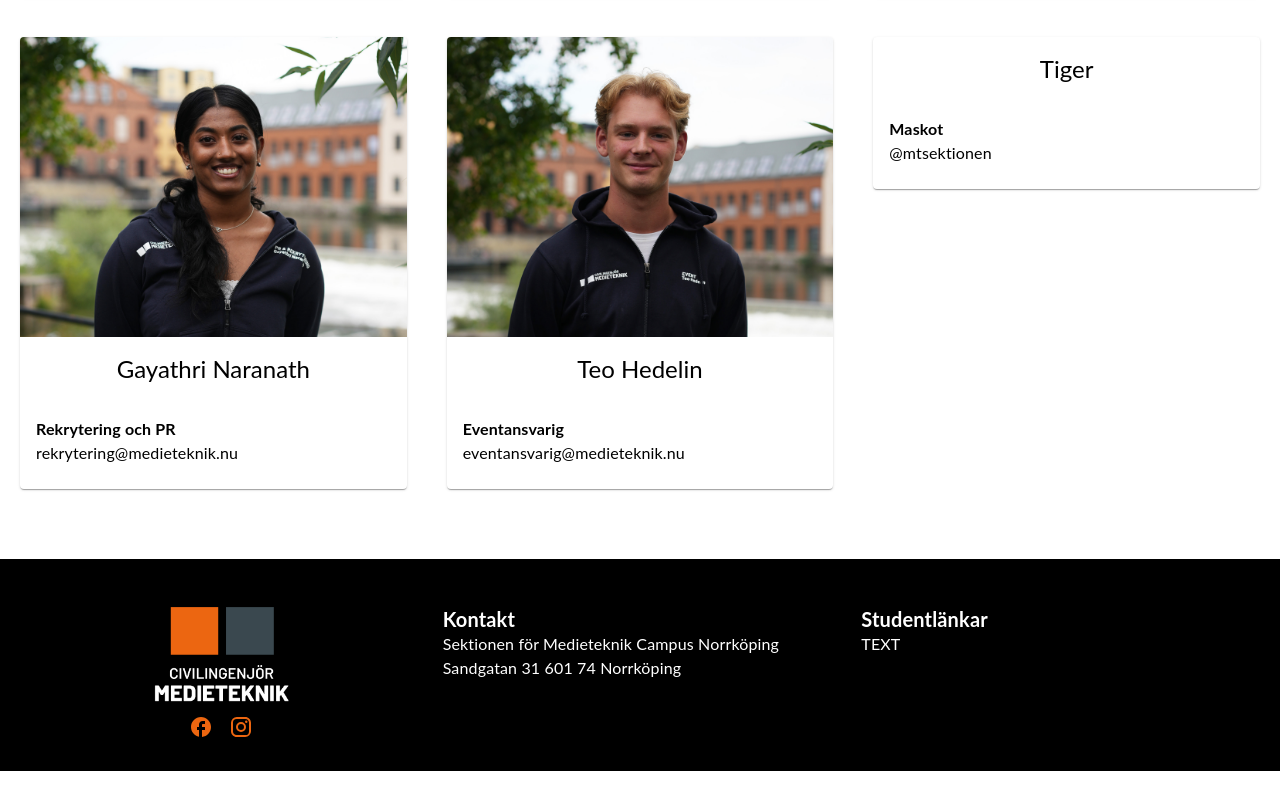
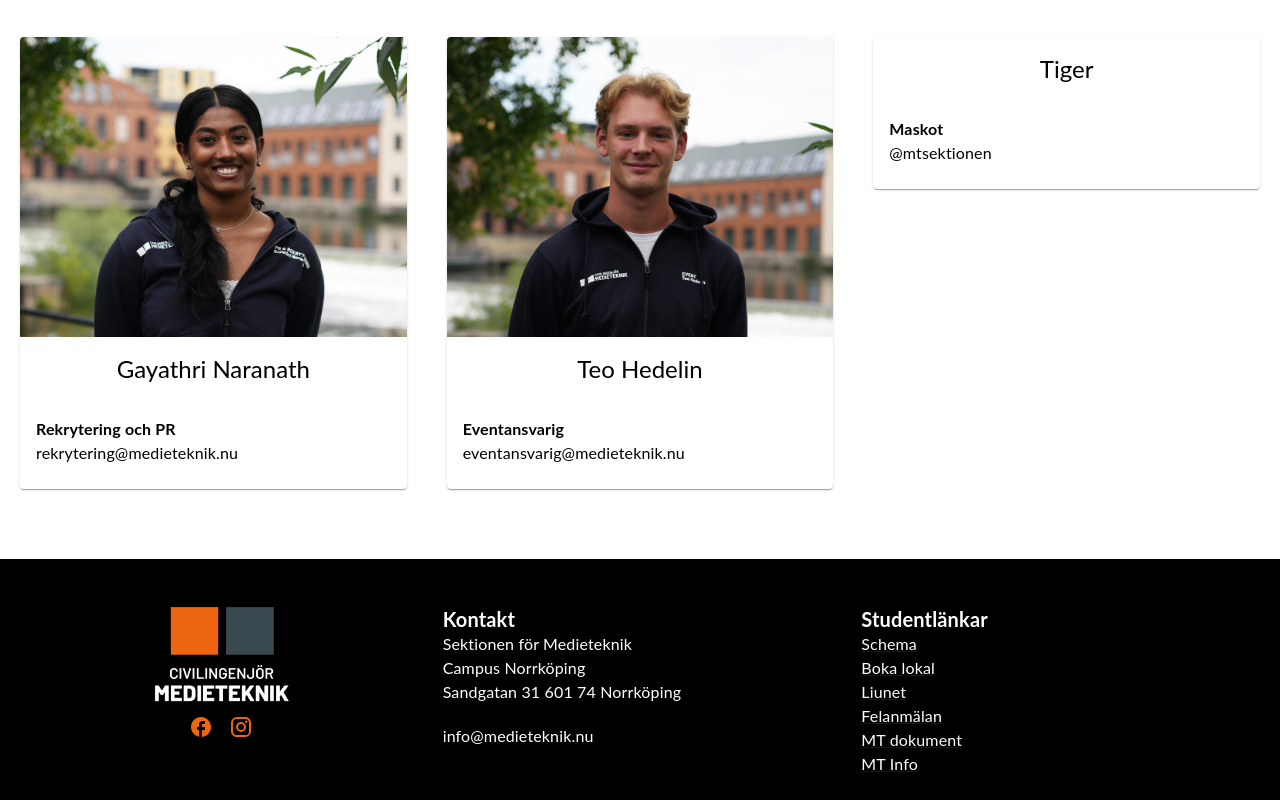
Before and after one commit to webbchef/medieteknik, a Next.js app in the folder frontend/: page /sektionen in a window 1280 px wide. Shown: the part 2189-2989 px from the top of the page. Before the commit the page ends 2960 px from the top, so only its background shows below. Built offline with nearby package versions, Linux system fonts and the light colour scheme.

Commit message:
footer ready for review

```diff
--- a/frontend/components/general/Footer.tsx
+++ b/frontend/components/general/Footer.tsx
@@ -1,13 +1,17 @@
 import eventsContent from "../../content/events.json";
-import { Event } from "../../utils/types";
-import { Grid, IconButton, Typography } from "@mui/material";
+import linksContent from "../../content/footer_links.json";
+import { Event, FooterLink } from "../../utils/types";
+import { Grid, IconButton, Typography, Link } from "@mui/material";
 import logo from "../../assets/logotyp_vit_text.png";
 import FacebookRoundedIcon from "@mui/icons-material/FacebookRounded";
 import InstagramIcon from "@mui/icons-material/Instagram";
-import Link from "next/link";
+import { useContext } from "react";
+import { MobileStateContext } from "../../contexts/MobileContexts";
 
 export default function Footer() {
+  const { isMobile, isIpad, isDesktop } = useContext(MobileStateContext);
   const events: Event[] = eventsContent;
+  const links: FooterLink[] = linksContent;
   console.log(events);
   return (
     <Grid
@@ -15,10 +19,15 @@ export default function Footer() {
       spacing={3}
       sx={{ backgroundColor: "black", p: 3, marginTop: "50px" }}
     >
-      <Grid item xs={4}>
+      <Grid item xs={12} md={4}>
         <Grid container justifyContent="center" alignItems="center">
           <img src={logo.src} height="100px" />
           <Grid item xs={12} sx={{ display: "flex", justifyContent: "center" }}>
+            <Link
+              target="_blank"
+              rel="noopener"
+              href="https://sv-se.facebook.com/mtsektionen/"
+            >
               <IconButton
                 color="secondary"
                 aria-label="upload picture"
@@ -26,6 +35,12 @@ export default function Footer() {
               >
                 <FacebookRoundedIcon />
               </IconButton>
+            </Link>
+            <Link
+              target="_blank"
+              rel="noopener"
+              href="https://www.instagram.com/mtsektionen/?hl=en"
+            >
               <IconButton
                 color="secondary"
                 aria-label="upload picture"
@@ -33,26 +48,43 @@ export default function Footer() {
               >
                 <InstagramIcon />
               </IconButton>
+            </Link>
           </Grid>
         </Grid>
       </Grid>
-      <Grid item xs={4}>
+      <Grid
+        item
+        xs={isMobile ? 12 : 6}
+        md={4}
+        sx={!isDesktop ? { textAlign: "center" } : { textAlign: "left" }}
+      >
         <Typography variant="h4" color="white">
           Kontakt
         </Typography>
         <Typography color="white">
-          Sektionen för Medieteknik {"\n"}
-          Campus Norrköping {"\n"}
+          Sektionen för Medieteknik <br></br>
+          Campus Norrköping <br></br>
           Sandgatan 31 601 74 Norrköping
         </Typography>
+        <br></br>
+        <Typography color="white">
+          <a href="mailto:info@medieteknik.nu">info@medieteknik.nu</a>
+        </Typography>
       </Grid>
-      <Grid item xs={4}>
+      <Grid
+        item
+        xs={isMobile ? 12 : 6}
+        md={4}
+        sx={!isDesktop ? { textAlign: "center" } : { textAlign: "left" }}
+      >
         <Typography variant="h4" color="white">
           Studentlänkar
         </Typography>
-        <Link href="/blog/hello-world">
-          <Typography color="white">TEXT</Typography>
+        {links.map((link) => (
+          <Link target="_blank" rel="noopener" href={link.path}>
+            <Typography color="white">{link.title}</Typography>
           </Link>
+        ))}
       </Grid>
     </Grid>
   );
--- a/frontend/components/navigation/Navigation.tsx
+++ b/frontend/components/navigation/Navigation.tsx
@@ -34,7 +34,6 @@ export default function Navigation() {
   }
 
   const changeBackground = () => {
-    console.log(window.scrollY);
     if (window.scrollY >= 66) {
       setBgColor(true);
     } else {
--- /dev/null
+++ b/frontend/content/footer_links.json
@@ -0,0 +1,26 @@
+[
+  {
+    "title": "Schema",
+    "path": "https://cloud.timeedit.net/liu/web/schema/ri1Q7.html"
+  },
+  {
+    "title": "Boka lokal",
+    "path": "https://cloud.timeedit.net/liu/web/wr_stud/ri1Q8.html"
+  },
+  {
+    "title": "Liunet",
+    "path": "https://liuonline.sharepoint.com/sites/student/SitePages/en/Home.aspx?wa=wsignin1.0"
+  },
+  {
+    "title": "Felanmälan",
+    "path": "https://felanmalan.liu.se/"
+  },
+  {
+    "title": "MT dokument",
+    "path": "https://drive.google.com/drive/folders/1xyIUmboYlJ3GJC0i6G_nVXaQTA34b2Iz"
+  },
+  {
+    "title": "MT Info",
+    "path": "https://liu.se/utbildning/program/6cmen"
+  }
+]
--- a/frontend/utils/types.ts
+++ b/frontend/utils/types.ts
@@ -17,3 +17,8 @@ export interface House {
   description: string;
   imgPath: string;
 }
+
+export interface FooterLink {
+  title: string;
+  path: string;
+}
```
Lines whose indentation alone changed are shown as unchanged.
